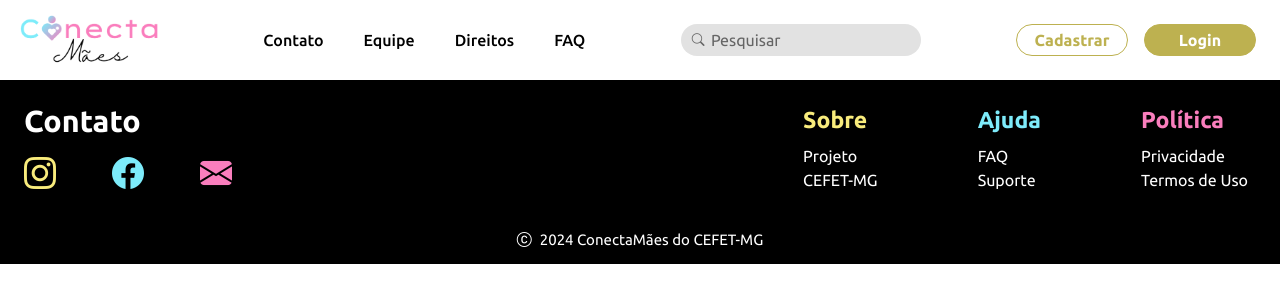
After one commit to RenanFelliphe/ConectaMaes, a PHP site: page /login.html in a window 1280 px wide. The commit adds this page. Shown: the top 303 px of the page. Run offline with PHP 8.4, Linux system fonts and the light colour scheme.

Commit message:
create login.html and registrar.html

```diff
--- /dev/null
+++ b/login.html
@@ -0,0 +1,74 @@
+<!DOCTYPE html>
+<html lang="pt-br">
+    <head>
+        <meta charset="UTF-8">
+        <meta name="viewport" content="width=device-width, initial-scale=1.0">
+        <link rel="stylesheet" href="https://cdn.jsdelivr.net/npm/bootstrap-icons@1.11.3/font/bootstrap-icons.min.css">
+        <link rel="stylesheet" href="styles/variable.css">
+        <link rel="stylesheet" href="styles/style.css">
+        <link rel="icon" href="assets/Logos/Final/Conecta_Mães_Logo_Icon.png">
+        <title>ConectaMães - Apresentação</title>
+    </head>
+
+    <body>
+        <header>
+            <a href="index.html"><img src="assets/Logos/Final/Conecta_Mães_Logo_Black.png" class="A-headerLogo" alt="Logo do ConectaMães"></a>
+            <div class="A-apresentationSections">
+                <h4>Contato</h4>
+                <h4>Equipe</h4>
+                <h4>Direitos</h4>
+                <h4>FAQ</h4>
+            </div>
+            <div class="A-searchBar">
+                <i class="bi bi-search"></i>
+                <input type="search" class="A-searchBarInput" placeholder="Pesquisar">
+            </div>
+            <div class="A-signButtons">
+                <a href="registrar.html"><h4 class="A-signUp">Cadastrar</h4></a>
+                <a href="login.html"><h4 class="A-signIn">Login</h4></a>
+            </div>
+        </header>
+
+        <main>
+
+        </main>
+
+        <footer>
+            <div class="A-footerLeft">
+                <div class="A-footerContact">
+                    <h3>Contato</h3>
+                    <div class="A-footerSocialMedias">
+                        <i class="bi bi-instagram"></i>
+                        <i class="bi bi-facebook"></i>
+                        <i class="bi bi-envelope-fill"></i>
+                    </div>
+                </div>
+            </div>
+
+            <span class="A-copyrightSign">
+                <i class="bi bi-c-circle"></i>
+                <p>2024 ConectaMães do CEFET-MG</p>
+            </span>
+
+            <ul class="A-footerRight">
+                <li class="A-footerAbout">
+                    <h5>Sobre</h5>
+                    <p class="A-footerAboutProject">Projeto</p>
+                    <p class="A-footerAboutEquip">CEFET-MG</p>
+                </li>
+                <li class="A-footerHelp">
+                    <h5>Ajuda</h5>
+                    <p class="A-footerHelpFAQ">FAQ</p>
+                    <p class="A-footerHelpSuport">Suporte</p>
+                </li>
+                <li class="A-footerPolitic">
+                    <h5>Política</h5>
+                    <p class="A-footerPoliticPrivacy">Privacidade</p>
+                    <p class="A-footerPoliticTerms">Termos de Uso</p>
+                </li>
+            </ul>
+        </footer>
+    </body>
+
+    <script></script>
+</html>
--- a/styles/style.css
+++ b/styles/style.css
@@ -78,6 +78,10 @@ header .A-signButtons{
     gap: 1rem;
 }
 
+header .A-signButtons a{
+    text-decoration: none;
+}
+
 header .A-signButtons h4{
     display: flex;
     height: 2rem;
@@ -92,7 +96,6 @@ header .A-signButtons .A-signIn{
     color: var(--whiteColor);
     background-color: var(--middleYellowColor);
 }
-
 
 main .A-backgroundGeometricForms{
     position: absolute;
@@ -116,7 +119,7 @@ main .A-backgroundMom img{
 
 main{
     position: relative;
-    background: linear-gradient(#ffffff50 0%, #80752350 22%, #03718050 37%, #a3155f50 58%, #80752350 80%);
+    background: linear-gradient(#ffffff50 0%, #80752350 20%, #03718050 45%, #a3155f50 75%, #80752350 95%);
 
 }
 
@@ -307,7 +310,7 @@ footer .A-footerLeft img.A-footerLogo{
 }
 
 footer .A-footerLeft .A-footerContact{
-    padding: 0 0 1rem 1rem;
+    padding: 0 0 4rem 1rem;
     width: 14rem;
     font-size: 1.625rem;
 }
```
Also changed, not shown: index.html (+4 -5 lines), registrar.html (added, +74 -0 lines), assets/Imagens/Cells2.png (added), assets/Imagens/Cells3.png (added).
